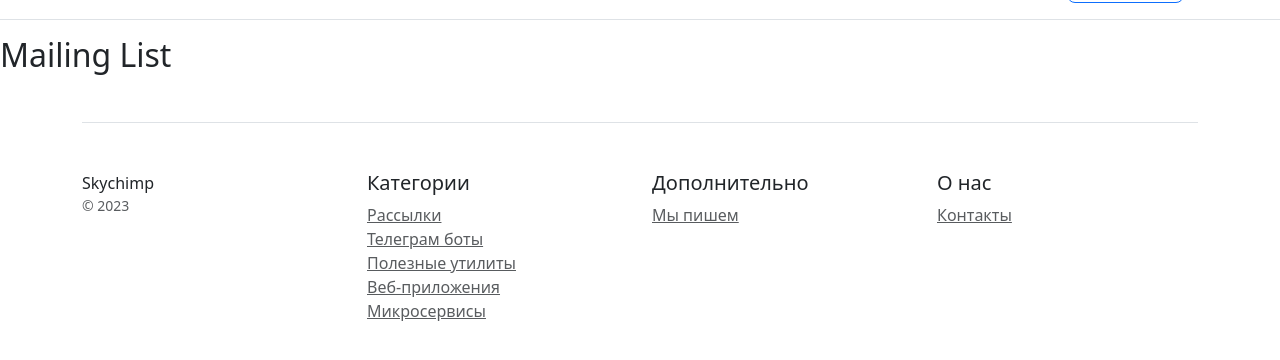
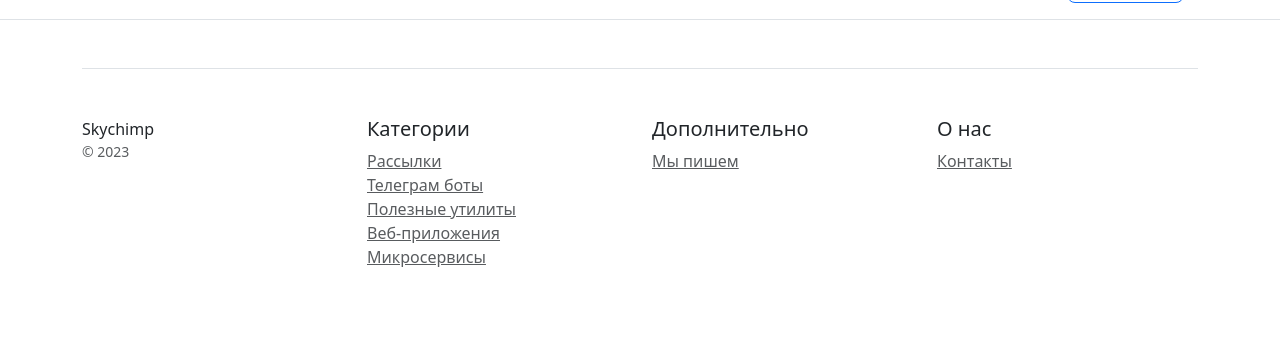
Before and after one commit to AndreyAgeew/course_work_6, a Django app: page / in a window 1280 px wide. Shown: the part 61-421 px from the top of the page. Run offline with Django 4.2, Linux system fonts and the light colour scheme; data that the repository does not hold is empty; some libraries are stand-ins or nearby versions.

Commit message:
update mailing

```diff
--- a/mailing/models.py
+++ b/mailing/models.py
@@ -7,7 +7,7 @@ class Client(models.Model):
     comment = models.TextField(blank=True)
 
     def __str__(self):
-        return  self.full_name
+        return self.full_name
 
 class Mailing(models.Model):
     start_time = models.DateTimeField()
@@ -26,7 +26,6 @@ class Mailing(models.Model):
     recipients = models.ManyToManyField(Client)
 
 
-
 class Message(models.Model):
     mailing = models.ForeignKey(Mailing, on_delete=models.CASCADE)
     subject = models.CharField(max_length=255)
--- a/mailing/templates/mailing/base.html
+++ b/mailing/templates/mailing/base.html
@@ -15,7 +15,7 @@
         <nav class="ms-5">
             <a class="p-2 btn btn-outline-primary" href="/">Главная</a>
             <a class="p-2 btn btn-outline-primary" href="#">Клиенты</a>
-            <a class="p-2 btn btn-outline-primary" href="#">Рассылки</a>
+            <a class="p-2 btn btn-outline-primary" href="/mailing/">Рассылки</a>
             <a class="p-2 btn btn-outline-primary" href="#">Отчеты о доставке</a>
             <a class="p-2 btn btn-outline-primary" href="#">Блог</a>
         </nav>
--- a/mailing/templates/mailing/home.html
+++ b/mailing/templates/mailing/home.html
@@ -1,10 +1,5 @@
 {% extends 'mailing/base.html' %}
 
 {% block content %}
-<h2>Mailing List</h2>
-<ul>
-  {% for mailing in mailings %}
-    <li><a href="{% url 'mailing_detail' mailing.pk %}">{{ mailing.start_time }} - {{ mailing.end_time }}</a></li>
-  {% endfor %}
-</ul>
+
 {% endblock %}
--- a/mailing/urls.py
+++ b/mailing/urls.py
@@ -1,10 +1,11 @@
 from django.urls import path
-from .views import MailingCreateView, MailingDetailView, MessageCreateView, ClientListView, MailingListView
+from .views import MailingCreateView, MailingDetailView, MessageCreateView, ClientListView, MailingListView, HomeView
 
 urlpatterns = [
-    path('', MailingListView.as_view(), name='home'),
+    path('', HomeView.as_view(), name='home'),
+    path('mailing/', MailingListView.as_view(), name='mailing'),
     path('create_mailing/', MailingCreateView.as_view(), name='create_mailing'),
-    path('<int:pk>/', MailingDetailView.as_view(), name='mailing_detail'),
-    path('<int:mailing_pk>/create_message/', MessageCreateView.as_view(), name='create_message'),
+    path('mailing/<int:pk>/', MailingDetailView.as_view(), name='mailing_detail'),
+    path('mailing/<int:mailing_pk>/create_message/', MessageCreateView.as_view(), name='create_message'),
     path('clients/', ClientListView.as_view(), name='client_list'),
 ]
--- a/mailing/views.py
+++ b/mailing/views.py
@@ -74,7 +74,7 @@ class ClientListView(View):
 
 
 class MailingListView(View):
-    template_name = 'mailing/home.html'
+    template_name = 'mailing/mailing_list.html'
 
     def get(self, request):
         mailings = Mailing.objects.all()
```
Also changed, not shown: mailing/templates/mailing/mailing_list.html (added, +11 -0 lines).
